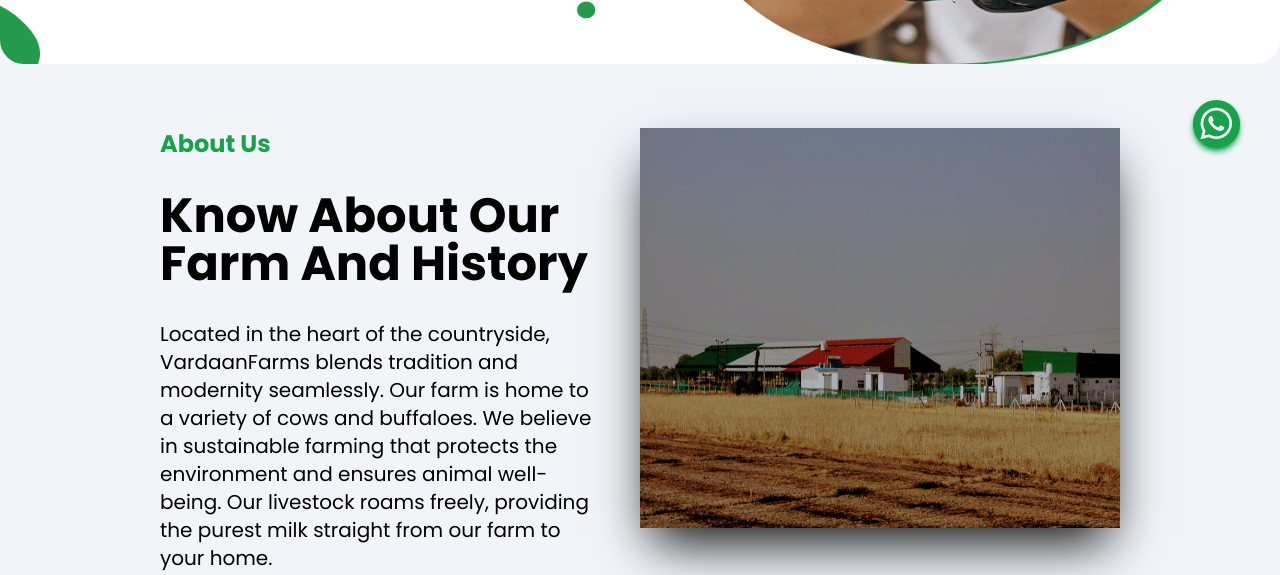
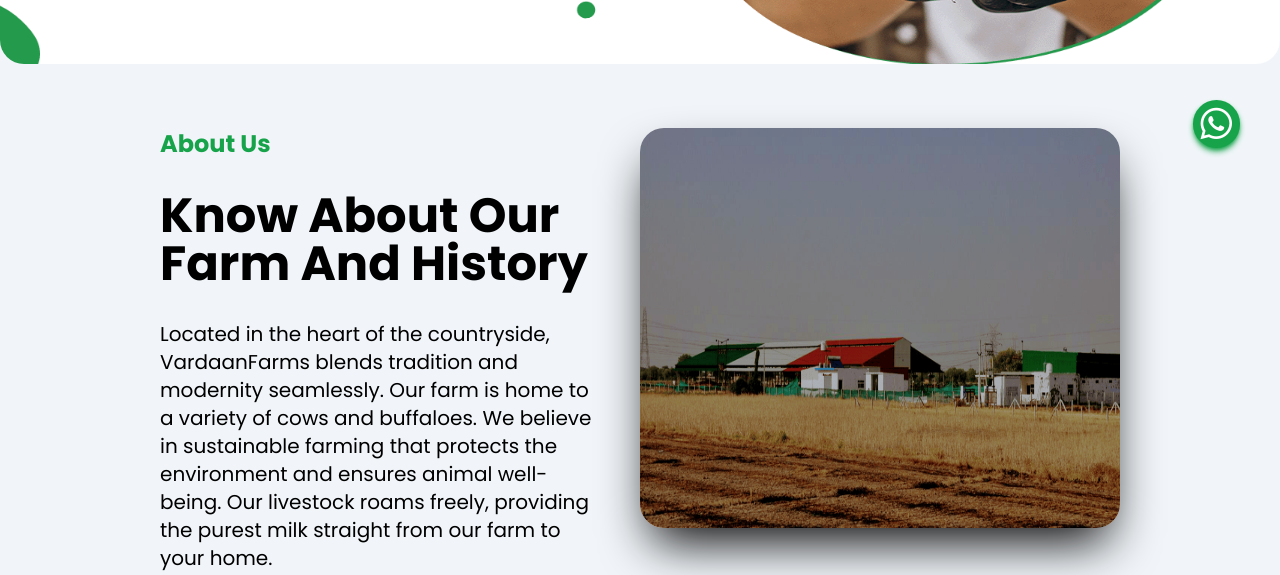
Before and after one commit to mayank20011/VardaanFarms-Website, a React (Vite) app: page / in a window 1280 px wide. Shown: the part 540-1115 px from the top of the page. Built offline with nearby package versions, Linux system fonts and the light colour scheme; no server answers.

Commit message:
ashwani's described changes

```diff
--- a/src/Components/Body/Body.jsx
+++ b/src/Components/Body/Body.jsx
@@ -89,11 +89,11 @@ const Body = ({ totalPaddingToGive, setReturnPage }) => {
               </p>
             </div>
 
-            <div className="md:w-1/2 md:h-[400px] flex justify-center md:flex-row-reverse order-1 md:order-2 spacing-6 rounded-4xl shadow-2xl shadow-black tab:w-full aspect-[16/9]">
+            <div className="md:w-1/2 md:h-[400px] flex justify-center md:flex-row-reverse order-1 md:order-2 spacing-6 rounded-3xl shadow-2xl shadow-black tab:w-full aspect-[16/9]">
               <img
                 src={gfoFarm}
                 alt="cow Image"
-                className="w-full rounded43xl filter brightness-75 h-auto"
+                className="w-full rounded-3xl filter brightness-75 h-auto"
                 id="sinceImg"
                 loading="lazy"
               />
```
